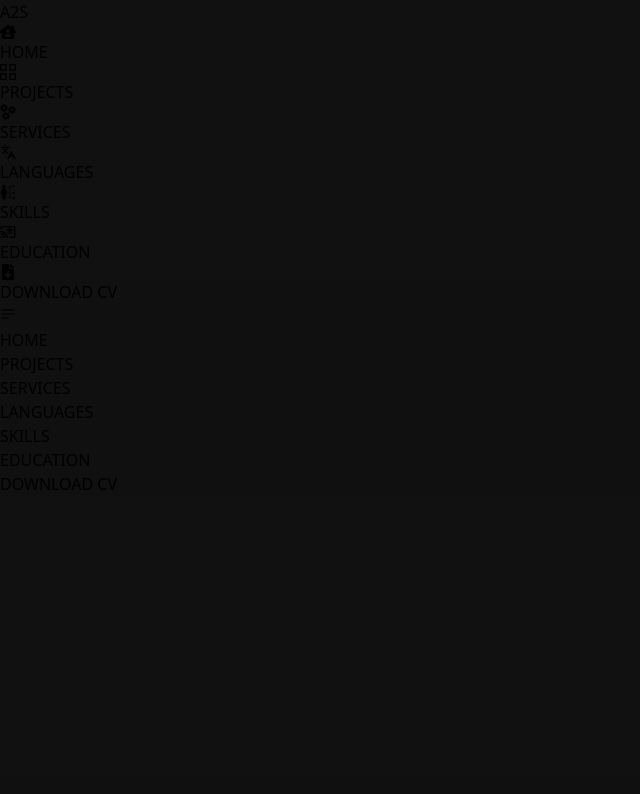
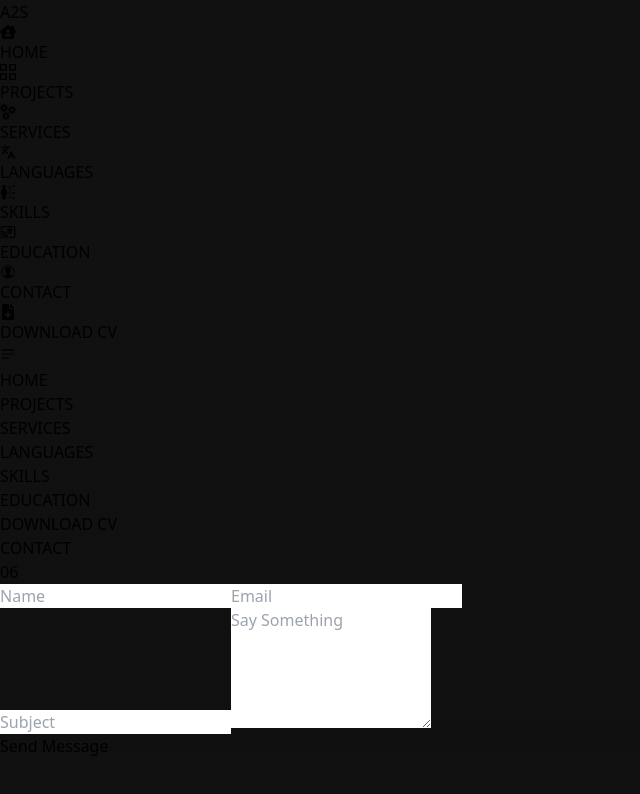
Before and after one commit to Sadid205/md-abdullah-al-sadid-repository, a React (Vite) app: page /contact in a window 1280 px wide. Shown: the top 794 px of the page, without its empty margins (0-640 px from the left). Built offline with nearby package versions, Linux system fonts and the light colour scheme.

Commit message:
contact section added

```diff
--- a/src/App.jsx
+++ b/src/App.jsx
@@ -6,17 +6,19 @@ import Languages from "./components/Languages"
 import Skills from "./components/Skills"
 import Education from "./components/Education"
 import Projects from "./components/Projects"
+import Contact from "./components/Contact"
 function App() {
   return (
     <Router>
     <Navbar/>
       <Routes>
-        <Route path="/" element={<Banner skills={<Skills/>} services={<Services/>} education={<Education/>} projects={<Projects/>} languages={<Languages/>}/> }/>
+        <Route path="/" element={<Banner skills={<Skills/>} services={<Services/>} education={<Education/>} projects={<Projects/>} contact={<Contact/>} languages={<Languages/>}/> }/>
         <Route path="/services" element={<Services/>}/>
         <Route path="/languages" element={<Languages/>}/>
         <Route path="/skills" element={<Skills/>}/>
         <Route path="/education" element={<Education/>}/>
         <Route path="/projects" element={<Projects/>}/>
+        <Route path="/contact" element={<Contact/>}/>
       </Routes>
     </Router>
 
--- a/src/Data/ServicesData.jsx
+++ b/src/Data/ServicesData.jsx
@@ -12,7 +12,7 @@ export const data = [
     {
         number:"03",
         title:"FULL-STACK DEVELOPMENT",
-        description:"I have experiences of building full-stack web-applications.I can develop both front-end and backend of an applications.To build front-end I usually use React and TailwindCSS and for the backend, I use Django which is most popular framwwork at this moment."
+        description:"I have experiences of building full-stack web-applications.I can develop both front-end and backend of an applications.To build front-end I usually use React and TailwindCSS and for the backend, I use Django which is most popular framework at this moment."
     },
     {
         number:"04",
--- a/src/components/Banner.jsx
+++ b/src/components/Banner.jsx
@@ -1,7 +1,7 @@
 import backgroundImage from "../../src/assets/portfoliobg.jpg";
 import ProfileImg from "../../src/assets/Profile.jpg"
 import AutoTyper from "./AutoTyper";
-const Banner = ({services,languages,skills,education,projects})=>{
+const Banner = ({services,languages,contact,skills,education,projects})=>{
     return (
         <div className="h-full sm:w-11/12 sm:ms-auto max-h-screen overflow-y-auto">
             <div style={{height:"50vh"}} className="rounded-xl">
@@ -26,6 +26,7 @@ const Banner = ({services,languages,skills,education,projects})=>{
         {skills}
         {education}
         {projects}
+        {contact}
         </div>
     )
 }
--- /dev/null
+++ b/src/components/Contact.jsx
@@ -0,0 +1,27 @@
+const Contact = ()=>{
+    return (
+        <div className="h-full w-11/12 m-auto flex flex-col gap-4 sm:ms-auto">
+            <div className="flex mb-8 justify-between p-2 border-b border-dashed">
+                <h1 className="text-gray-600 font-bold text-xl">CONTACT</h1>
+                <h1 className="text-gray-600 font-bold text-xl">06</h1>
+            </div>
+            <div>
+                <form className="flex flex-col items-center">
+                    <div className="md:w-3/4 lg:w-2/3 xl:w-1/2">
+                    <div className="flex flex-col md:flex-row">
+                        <input id="name" type="text" className="my-2 py-2 px-4 rounded-md bg-gray-800 text-gray-300 w-full md:w-1/2 md:mr-2 outline-none focus:ring-2 focus:ring-blue-600" placeholder="Name" />
+                        <input id="email" type="email" className="my-2 py-2 px-4 rounded-md bg-gray-800 text-gray-300 w-full md:w-1/2 md:ml-2 outline-none focus:ring-2 focus:ring-blue-600" placeholder="Email" />
+                    </div>
+                    <input id="subject" type="text" placeholder="Subject" className="my-2 py-2 px-4 rounded-md bg-gray-800 text-gray-300 w-full outline-none focus:ring-2 focus:ring-blue-600" />
+                    <textarea id="message" rows={5} placeholder="Say Something" className="my-2 py-2 px-4 rounded-md bg-gray-800 text-gray-300 w-full outline-none focus:ring-2 focus:ring-blue-600" defaultValue={""} />
+                    </div>
+                    <button className="text-md mt-5 rounded-md py-2 px-4 bg-yellow-400 hover:bg-amber-400 text-gray-500 font-bold transition duration-300 ease-in-out focus:outline-none focus:ring-2 focus:ring-blue-600">
+                    Send Message
+                    </button>
+                </form>
+                </div>
+        </div>
+    )
+}
+
+export default Contact
--- a/src/components/Navbar.jsx
+++ b/src/components/Navbar.jsx
@@ -7,6 +7,7 @@ import { GiSkills } from "react-icons/gi";
 import { HiMiniBars3BottomLeft } from "react-icons/hi2";
 import { RxCross2 } from "react-icons/rx";
 import { MdCastForEducation } from "react-icons/md";
+import { IoIosContact } from "react-icons/io";
 import { Link } from "react-router-dom";
 import {useState } from "react";
 // import HomePage from "./HomePage";
@@ -68,6 +69,14 @@ const Navbar = ()=>{
                                     </div>
                                 </div>
                             </Link>
+                            <Link to={"/contact"} className="flex hover:scale-125 transition-all ease-in duration-200 invisible sm:visible justify-center">
+                                <div className="text-white group relative text-2xl">
+                                    <IoIosContact  />
+                                    <div className="absolute  -top-1 -right-14">
+                                        <p className="text-xs opacity-0 group-hover:opacity-100 transition-all ease-in duration-200 font-bold text-blue-400">CONTACT</p>
+                                    </div>
+                                </div>
+                            </Link>
                             <Link className="flex hover:scale-125 transition-all ease-in duration-200 invisible sm:visible justify-center">
                                 <div className="text-white group relative text-2xl">
                                     <FaFileDownload />
```
